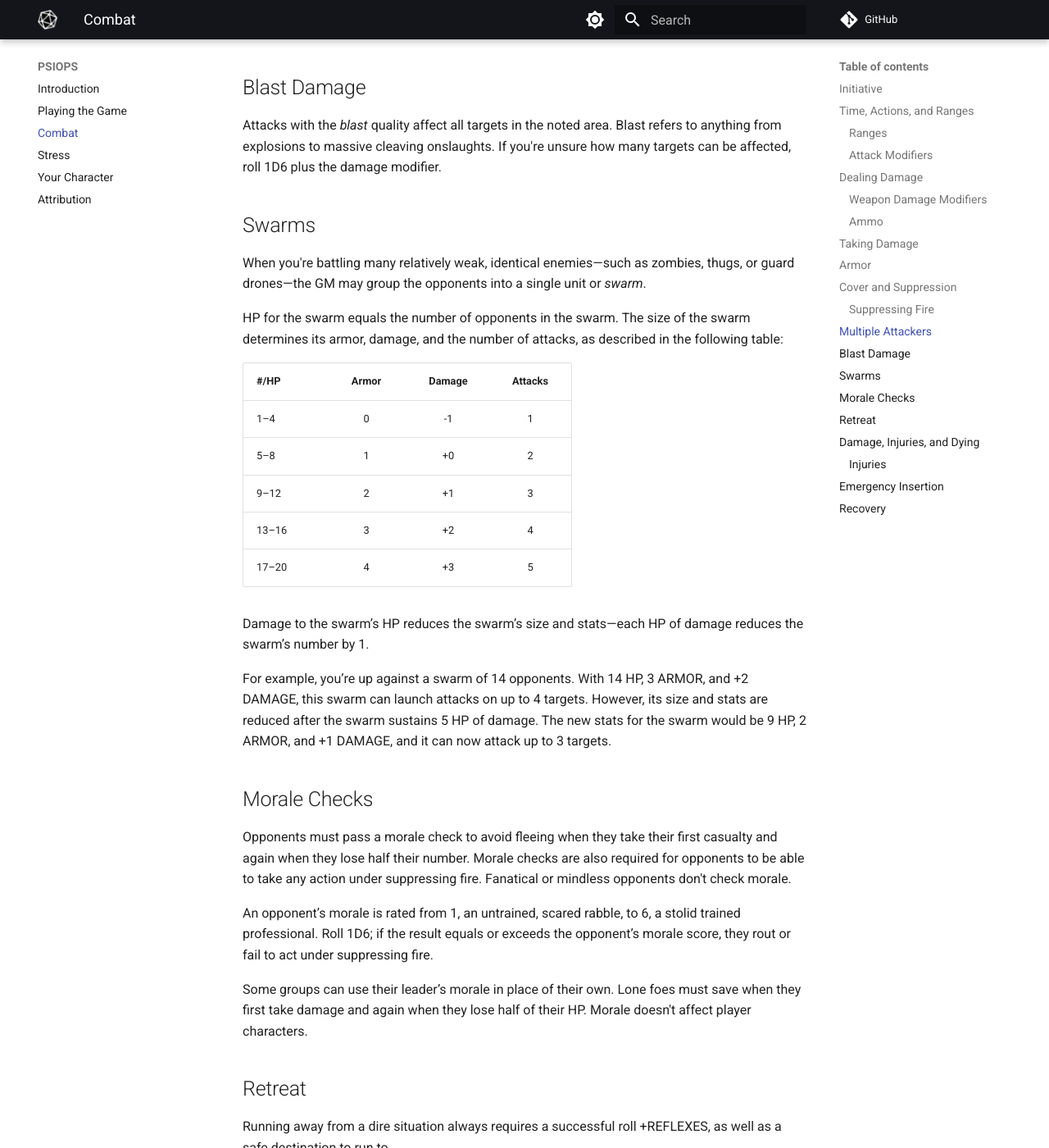
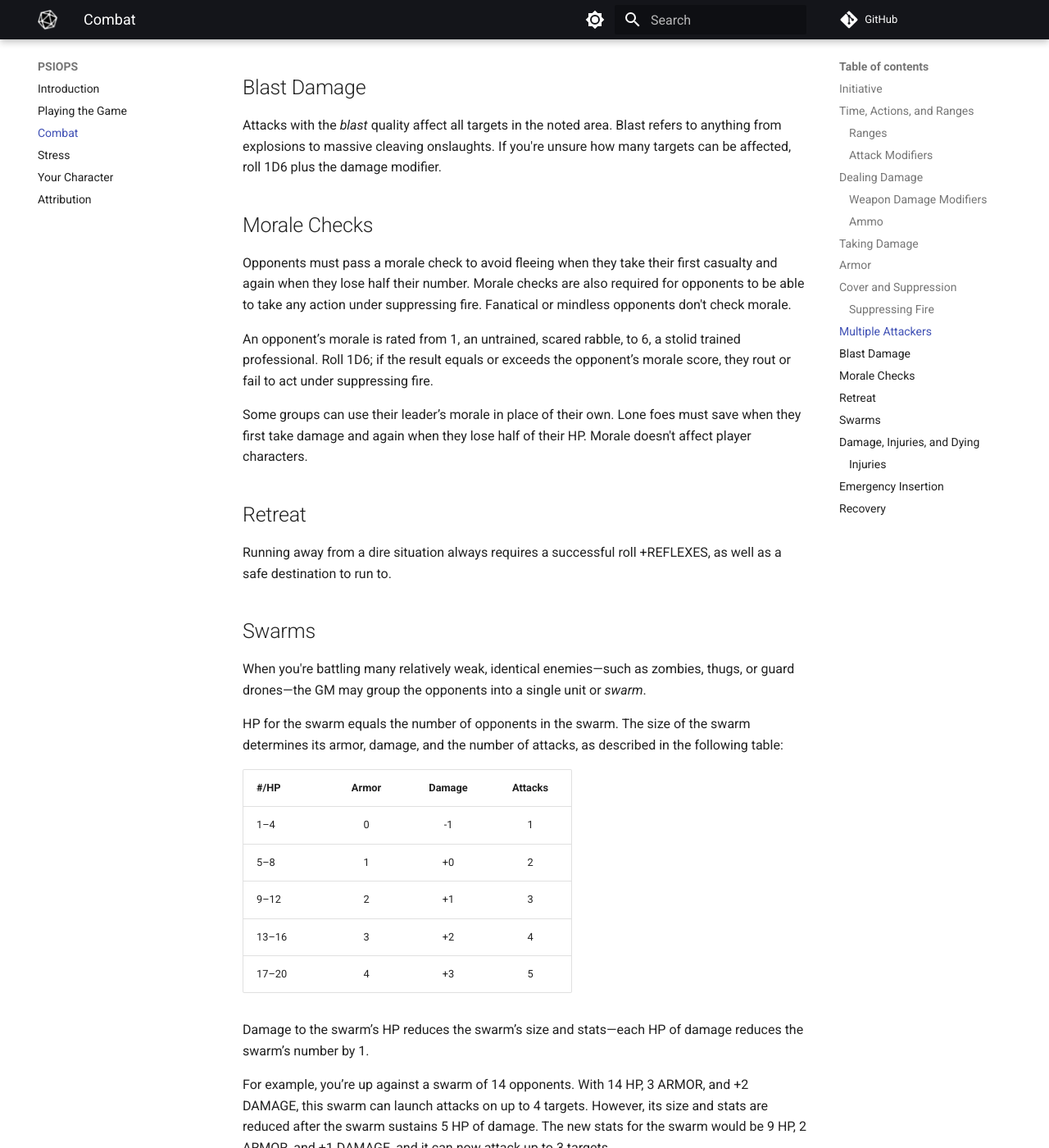
Before and after one commit to joemoose/psiops, an MkDocs documentation site: the page built from docs/combat.md, in a window 1280 px wide and 1400 px high, scrolled down 4547 px. Shown: the whole window at 82% size. Built offline with MkDocs 1.6.1 and Material for MkDocs 9.7.7, drawn with Linux system fonts in a browser that asks for light colours; comment, search, counter and statistics services are not loaded; some of the changed lines change nothing that is shown; some of the changed text lies outside the part shown.

Commit message:
Update combat.md

```diff
--- a/docs/combat.md
+++ b/docs/combat.md
@@ -134,6 +134,18 @@ If multiple attackers target the same target, determine all damage and keep only
 
 Attacks with the *blast* quality affect all targets in the noted area. Blast refers to anything from explosions to massive cleaving onslaughts. If you're unsure how many targets can be affected, roll 1D6 plus the damage modifier.
 
+## Morale Checks
+
+Opponents must pass a morale check to avoid fleeing when they take their first casualty and again when they lose half their number. Morale checks are also required for opponents to be able to take any action under suppressing fire. Fanatical or mindless opponents don't check morale.
+
+An opponent’s morale is rated from 1, an untrained, scared rabble, to 6, a stolid trained professional. Roll 1D6; if the result equals or exceeds the opponent’s morale score, they rout or fail to act under suppressing fire.
+
+Some groups can use their leader’s morale in place of their own. Lone foes must save when they first take damage and again when they lose half of their HP. Morale doesn't affect player characters.
+
+## Retreat
+
+Running away from a dire situation always requires a successful roll +REFLEXES, as well as a safe destination to run to.
+
 ## Swarms
 
 When you're battling many relatively weak, identical enemies—such as zombies, thugs, or guard drones—the GM may group the opponents into a single unit or *swarm*.
@@ -151,18 +163,6 @@ HP for the swarm equals the number of opponents in the swarm. The size of the sw
 Damage to the swarm’s HP reduces the swarm’s size and stats—each HP of damage reduces the swarm’s number by 1.
 
 For example, you’re up against a swarm of 14 opponents. With 14 HP, 3 ARMOR, and +2 DAMAGE, this swarm can launch attacks on up to 4 targets. However, its size and stats are reduced after the swarm sustains 5 HP of damage. The new stats for the swarm would be 9 HP, 2 ARMOR, and +1 DAMAGE, and it can now attack up to 3 targets.
-
-## Morale Checks
-
-Opponents must pass a morale check to avoid fleeing when they take their first casualty and again when they lose half their number. Morale checks are also required for opponents to be able to take any action under suppressing fire. Fanatical or mindless opponents don't check morale.
-
-An opponent’s morale is rated from 1, an untrained, scared rabble, to 6, a stolid trained professional. Roll 1D6; if the result equals or exceeds the opponent’s morale score, they rout or fail to act under suppressing fire.
-
-Some groups can use their leader’s morale in place of their own. Lone foes must save when they first take damage and again when they lose half of their HP. Morale doesn't affect player characters.
-
-## Retreat
-
-Running away from a dire situation always requires a successful roll +REFLEXES, as well as a safe destination to run to.
 
 ## Damage, Injuries, and Dying
 
```
